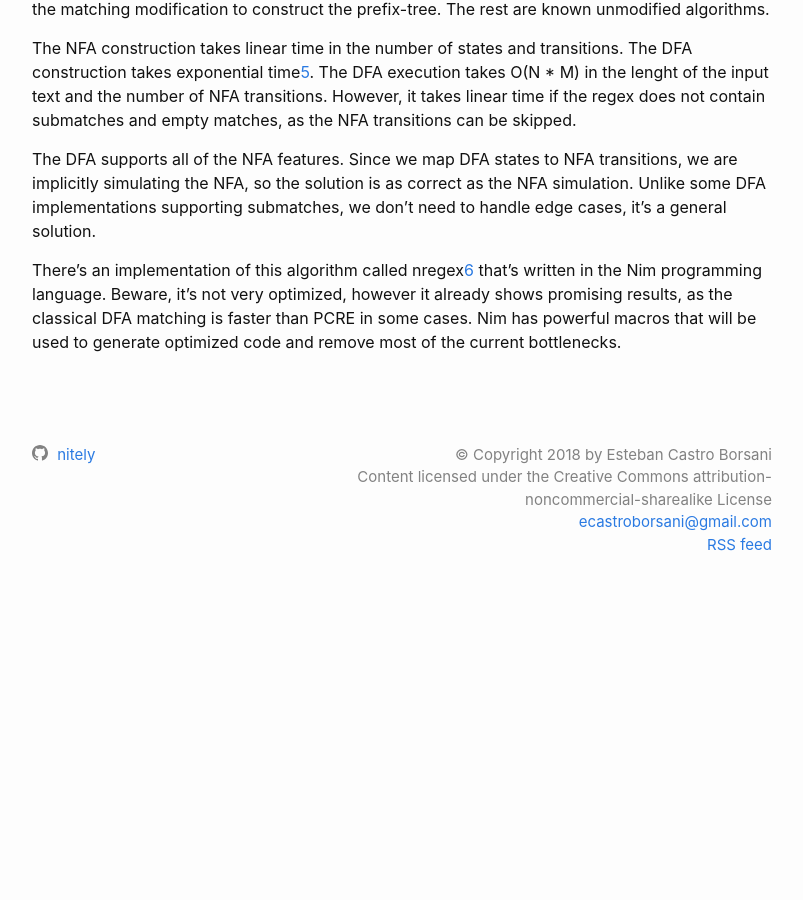
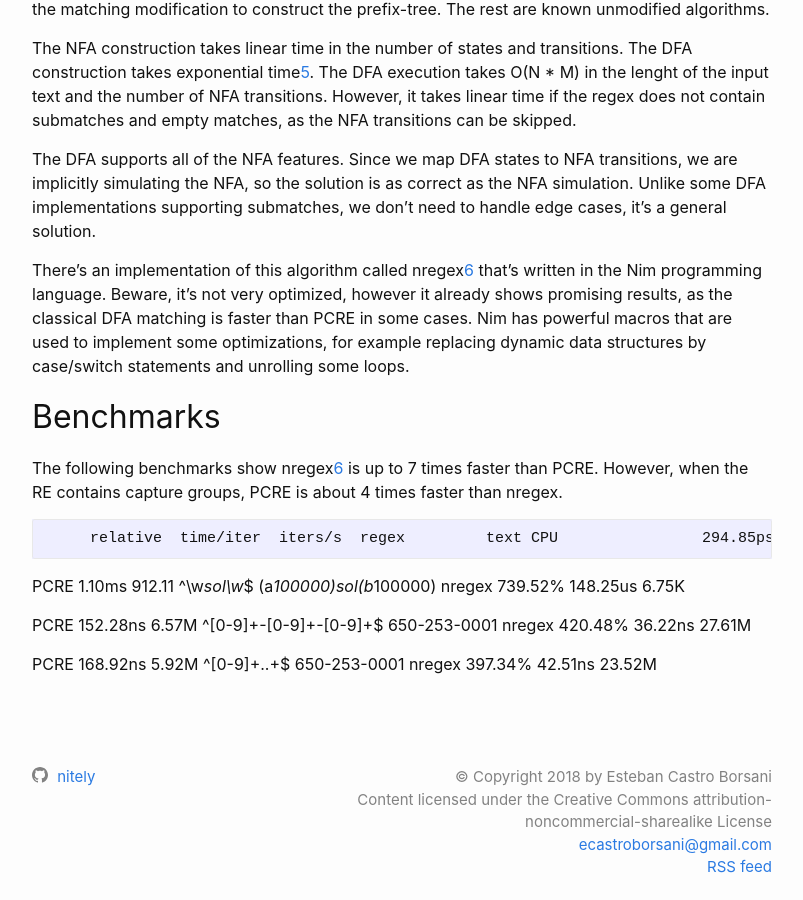
Before and after one commit to nitely/nitely.github.io, a Jekyll site: the page built from _posts/2020-01-19-a-dfa-for-submatches-extraction.markdown, in a window 1280 px wide and 900 px high, scrolled down 1936 px. Shown: the whole window, without its empty margins (238-1041 px from the left). Built offline with Jekyll 4.4.1, drawn with Linux system fonts in a browser that asks for light colours; before the commit the page ends 2552 px from its top, so only the background shows below that.

Commit message:
benchmarks

```diff
--- a/_posts/2020-01-19-a-dfa-for-submatches-extraction.markdown
+++ b/_posts/2020-01-19-a-dfa-for-submatches-extraction.markdown
@@ -46,7 +46,23 @@ The NFA construction takes linear time in the number of states and transitions.
 
 The DFA supports all of the NFA features. Since we map DFA states to NFA transitions, we are implicitly simulating the NFA, so the solution is as correct as the NFA simulation. Unlike some DFA implementations supporting submatches, we don't need to handle edge cases, it's a general solution.
 
-There's an implementation of this algorithm called nregex[6] that's written in the Nim programming language. Beware, it's not very optimized, however it already shows promising results, as the classical DFA matching is faster than PCRE in some cases. Nim has powerful macros that will be used to generate optimized code and remove most of the current bottlenecks.
+There's an implementation of this algorithm called nregex[6] that's written in the Nim programming language. Beware, it's not very optimized, however it already shows promising results, as the classical DFA matching is faster than PCRE in some cases. Nim has powerful macros that are used to implement some optimizations, for example replacing dynamic data structures by case/switch statements and unrolling some loops.
+
+## Benchmarks
+
+The following benchmarks show nregex[6] is up to 7 times faster than PCRE. However, when the RE contains capture groups, PCRE is about 4 times faster than nregex.
+
+         relative  time/iter  iters/s  regex         text
+CPU                294.85ps   3.39G
+
+PCRE               1.10ms     912.11   ^\w*sol\w*$   (a*100000)sol(b*100000)
+nregex   739.52%   148.25us   6.75K
+
+PCRE               152.28ns   6.57M    ^[0-9]+-[0-9]+-[0-9]+$   650-253-0001
+nregex   420.48%   36.22ns    27.61M
+
+PCRE               168.92ns   5.92M    ^[0-9]+..+$              650-253-0001
+nregex   397.34%   42.51ns    23.52M
 
 
 [0]: https://nitely.github.io/assets/jan_2020_dfa_submatches_extraction.pdf
```
